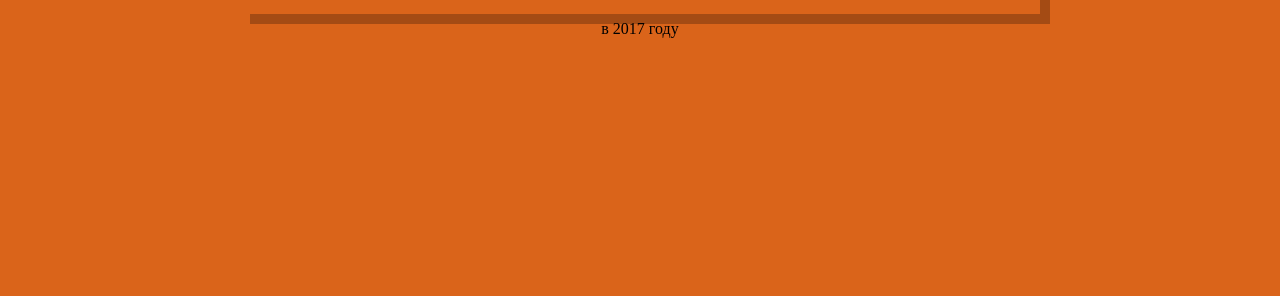
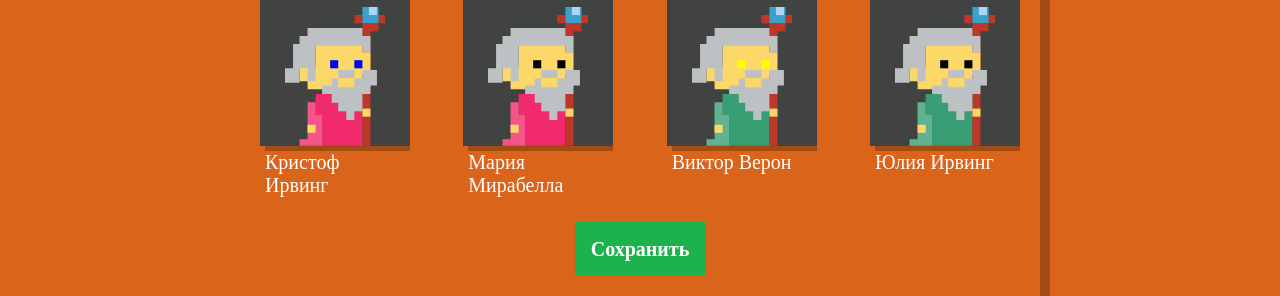
Before and after one commit to AeShevch/54972-code-and-magick-19, a website: page index.html in a window 1280 px wide. Shown: the part 683-979 px from the top of the page. Before the commit the page ends 800 px from the top, so only its background shows below. Drawn offline with Linux system fonts and the light colour scheme; a web font is replaced by a local one.

Commit message:
feat: Добавлен вывод похожих героев

```diff
--- a/index.html
+++ b/index.html
@@ -148,11 +148,11 @@
     </div>
 
     <div class="setup-footer">
-      <div class="setup-similar hidden">
+      <div class="setup-similar js-similar-wizards-container hidden">
 
         <h4 class="setup-similar-title">Похожие персонажи</h4>
 
-        <div class="setup-similar-list"><!--Список похожих персонажей--></div>
+        <div class="setup-similar-list js-insert-wizards"><!--Список похожих персонажей--></div>
       </div>
 
       <button class="button setup-submit">Сохранить</button>
@@ -166,18 +166,18 @@
 </footer>
 
 <template id="similar-wizard-template" style="display: none">
-  <div class="setup-similar-item">
+  <div class="setup-similar-item js-wizard-html-wrap">
     <div class="setup-similar-content">
       <svg xmlns="http://www.w3.org/2000/svg" viewBox="0 0 62 86" class="setup-similar-wizard">
         <g class="wizard">
-          <use xlink:href="#wizard-coat" class="wizard-coat"></use>
+          <use xlink:href="#wizard-coat" class="js-wizard-coat wizard-coat"></use>
           <use xlink:href="#wizard-head" class="wizard-head"></use>
-          <use xlink:href="#wizard-eyes" class="wizard-eyes"></use>
+          <use xlink:href="#wizard-eyes" class="js-wizard-eyes wizard-eyes"></use>
           <use xlink:href="#wizard-hands" class="wizard-hands"></use>
         </g>
       </svg>
     </div>
-    <p class="setup-similar-label">Петр Петров</p>
+    <p class="setup-similar-label js-wizard-full-name">Петр Петров</p>
   </div>
 </template>
 
--- a/js/setup.js
+++ b/js/setup.js
@@ -1,5 +1,6 @@
 'use strict';
 
+// Показываем блок с настройками
 document.querySelector('.js-setup-toggle').classList.remove('hidden');
 
 // Все имена
@@ -44,7 +45,7 @@ var eyesColors = [
 
 function Hero() {
   Object.defineProperties(this, {
-    'name': {
+    'fullName': {
       get() {
         return this.getRandomElem(firstNames) + ' ' + this.getRandomElem(surNames);
       }
@@ -68,11 +69,33 @@ Hero.prototype.getRandomElem = function (arr) {
   return arr[index];
 };
 
+// Требуемое кол-во героев
 var HEROES_COUNT = 4;
+
+// Создаём массив и добавлям в него требуемое кол-во героев
 var heroes = [];
-
 for (var i = 0; i < HEROES_COUNT; i++) {
   heroes.push(new Hero());
 }
 
-console.log(heroes);
+// Генерируем вёрстку
+// Берём шаблон
+var template = document.getElementById('similar-wizard-template').content.querySelector('.js-wizard-html-wrap');
+// Создаём контейнер для вёрстки
+var fragment = document.createDocumentFragment();
+// Проходим по массиву, копируем вёрстку из шаблона, изменяем её, вставляем в фрагмент
+heroes.forEach(function (hero) {
+  var wizardHtml = template.cloneNode(true);
+
+  wizardHtml.querySelector('.js-wizard-coat').setAttribute('fill', 'rgb(' + hero.coatColor + ')');
+  wizardHtml.querySelector('.js-wizard-eyes').setAttribute('fill', hero.eyesColor);
+  wizardHtml.querySelector('.js-wizard-full-name').textContent = hero.fullName;
+
+  fragment.appendChild(wizardHtml);
+});
+
+// Находим необходимый узел и вставялем в него фрагмент со всей вёрсткой
+document.querySelector('.js-insert-wizards').appendChild(fragment);
+
+// Находим главный контейнер и показываем его
+document.querySelector('.js-similar-wizards-container').classList.remove('hidden');
```
